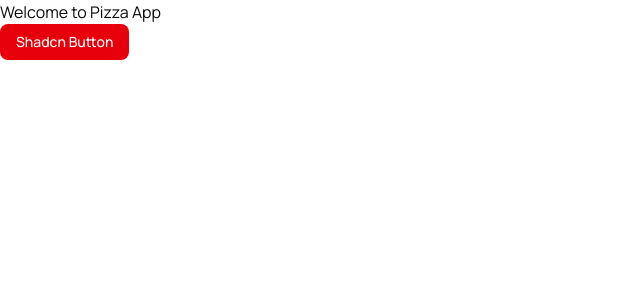
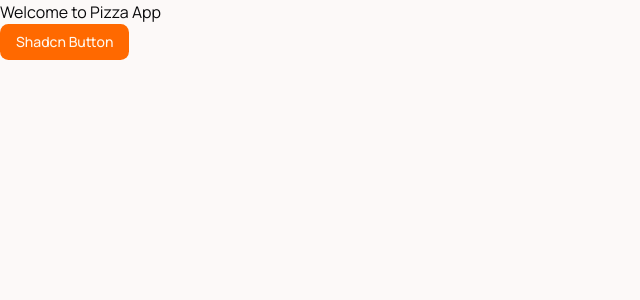
Before and after one commit to roshan798/pizza-delivery-client-UI, a Next.js app: page / in a window 1280 px wide. Shown: the top 300 px of the page, without its empty margins (0-640 px from the left). Built offline with nearby package versions, Linux system fonts and the light colour scheme.

Commit message:
style: update button variant to default in page.tsx

```diff
--- a/src/app/globals.css
+++ b/src/app/globals.css
@@ -44,72 +44,72 @@
 }
 
 :root {
-  --radius: 0.625rem;
-  --background: oklch(1 0 0);
-  --foreground: oklch(0.145 0 0);
+  --radius: 0.65rem;
+  --background: hsl(15, 33%, 98%);
+  --foreground: oklch(14.077% 0.0044 285.776);
   --card: oklch(1 0 0);
-  --card-foreground: oklch(0.145 0 0);
+  --card-foreground: oklch(0.141 0.005 285.823);
   --popover: oklch(1 0 0);
-  --popover-foreground: oklch(0.145 0 0);
-  --primary: oklch(0.205 0 0);
-  --primary-foreground: oklch(0.985 0 0);
-  --secondary: oklch(0.97 0 0);
-  --secondary-foreground: oklch(0.205 0 0);
-  --muted: oklch(0.97 0 0);
-  --muted-foreground: oklch(0.556 0 0);
-  --accent: oklch(0.97 0 0);
-  --accent-foreground: oklch(0.205 0 0);
+  --popover-foreground: oklch(0.141 0.005 285.823);
+  --primary: oklch(0.705 0.213 47.604);
+  --primary-foreground: oklch(0.98 0.016 73.684);
+  --secondary: oklch(0.967 0.001 286.375);
+  --secondary-foreground: oklch(0.21 0.006 285.885);
+  --muted: oklch(0.967 0.001 286.375);
+  --muted-foreground: oklch(0.552 0.016 285.938);
+  --accent: oklch(0.967 0.001 286.375);
+  --accent-foreground: oklch(0.21 0.006 285.885);
   --destructive: oklch(0.577 0.245 27.325);
-  --border: oklch(0.922 0 0);
-  --input: oklch(0.922 0 0);
-  --ring: oklch(0.708 0 0);
+  --border: oklch(0.92 0.004 286.32);
+  --input: oklch(0.92 0.004 286.32);
+  --ring: oklch(0.705 0.213 47.604);
   --chart-1: oklch(0.646 0.222 41.116);
   --chart-2: oklch(0.6 0.118 184.704);
   --chart-3: oklch(0.398 0.07 227.392);
   --chart-4: oklch(0.828 0.189 84.429);
   --chart-5: oklch(0.769 0.188 70.08);
   --sidebar: oklch(0.985 0 0);
-  --sidebar-foreground: oklch(0.145 0 0);
-  --sidebar-primary: oklch(0.205 0 0);
-  --sidebar-primary-foreground: oklch(0.985 0 0);
-  --sidebar-accent: oklch(0.97 0 0);
-  --sidebar-accent-foreground: oklch(0.205 0 0);
-  --sidebar-border: oklch(0.922 0 0);
-  --sidebar-ring: oklch(0.708 0 0);
+  --sidebar-foreground: oklch(0.141 0.005 285.823);
+  --sidebar-primary: oklch(0.705 0.213 47.604);
+  --sidebar-primary-foreground: oklch(0.98 0.016 73.684);
+  --sidebar-accent: oklch(0.967 0.001 286.375);
+  --sidebar-accent-foreground: oklch(0.21 0.006 285.885);
+  --sidebar-border: oklch(0.92 0.004 286.32);
+  --sidebar-ring: oklch(0.705 0.213 47.604);
 }
 
 .dark {
-  --background: oklch(0.145 0 0);
+  --background: oklch(0.141 0.005 285.823);
   --foreground: oklch(0.985 0 0);
-  --card: oklch(0.205 0 0);
+  --card: oklch(0.21 0.006 285.885);
   --card-foreground: oklch(0.985 0 0);
-  --popover: oklch(0.205 0 0);
+  --popover: oklch(0.21 0.006 285.885);
   --popover-foreground: oklch(0.985 0 0);
-  --primary: oklch(0.922 0 0);
-  --primary-foreground: oklch(0.205 0 0);
-  --secondary: oklch(0.269 0 0);
+  --primary: oklch(0.646 0.222 41.116);
+  --primary-foreground: oklch(0.98 0.016 73.684);
+  --secondary: oklch(0.274 0.006 286.033);
   --secondary-foreground: oklch(0.985 0 0);
-  --muted: oklch(0.269 0 0);
-  --muted-foreground: oklch(0.708 0 0);
-  --accent: oklch(0.269 0 0);
+  --muted: oklch(0.274 0.006 286.033);
+  --muted-foreground: oklch(0.705 0.015 286.067);
+  --accent: oklch(0.274 0.006 286.033);
   --accent-foreground: oklch(0.985 0 0);
   --destructive: oklch(0.704 0.191 22.216);
   --border: oklch(1 0 0 / 10%);
   --input: oklch(1 0 0 / 15%);
-  --ring: oklch(0.556 0 0);
+  --ring: oklch(0.646 0.222 41.116);
   --chart-1: oklch(0.488 0.243 264.376);
   --chart-2: oklch(0.696 0.17 162.48);
   --chart-3: oklch(0.769 0.188 70.08);
   --chart-4: oklch(0.627 0.265 303.9);
   --chart-5: oklch(0.645 0.246 16.439);
-  --sidebar: oklch(0.205 0 0);
+  --sidebar: oklch(0.21 0.006 285.885);
   --sidebar-foreground: oklch(0.985 0 0);
-  --sidebar-primary: oklch(0.488 0.243 264.376);
-  --sidebar-primary-foreground: oklch(0.985 0 0);
-  --sidebar-accent: oklch(0.269 0 0);
+  --sidebar-primary: oklch(0.646 0.222 41.116);
+  --sidebar-primary-foreground: oklch(0.98 0.016 73.684);
+  --sidebar-accent: oklch(0.274 0.006 286.033);
   --sidebar-accent-foreground: oklch(0.985 0 0);
   --sidebar-border: oklch(1 0 0 / 10%);
-  --sidebar-ring: oklch(0.556 0 0);
+  --sidebar-ring: oklch(0.646 0.222 41.116);
 }
 
 @layer base {
--- a/src/app/page.tsx
+++ b/src/app/page.tsx
@@ -4,7 +4,7 @@
   return (
     <div className="">
       <h1>Welcome to Pizza App</h1>
-      <Button variant="destructive" className="cursor-pointer" >Shadcn Button</Button>
+      <Button  className="cursor-pointer" >Shadcn Button</Button>
     </div>
   );
 }
```
